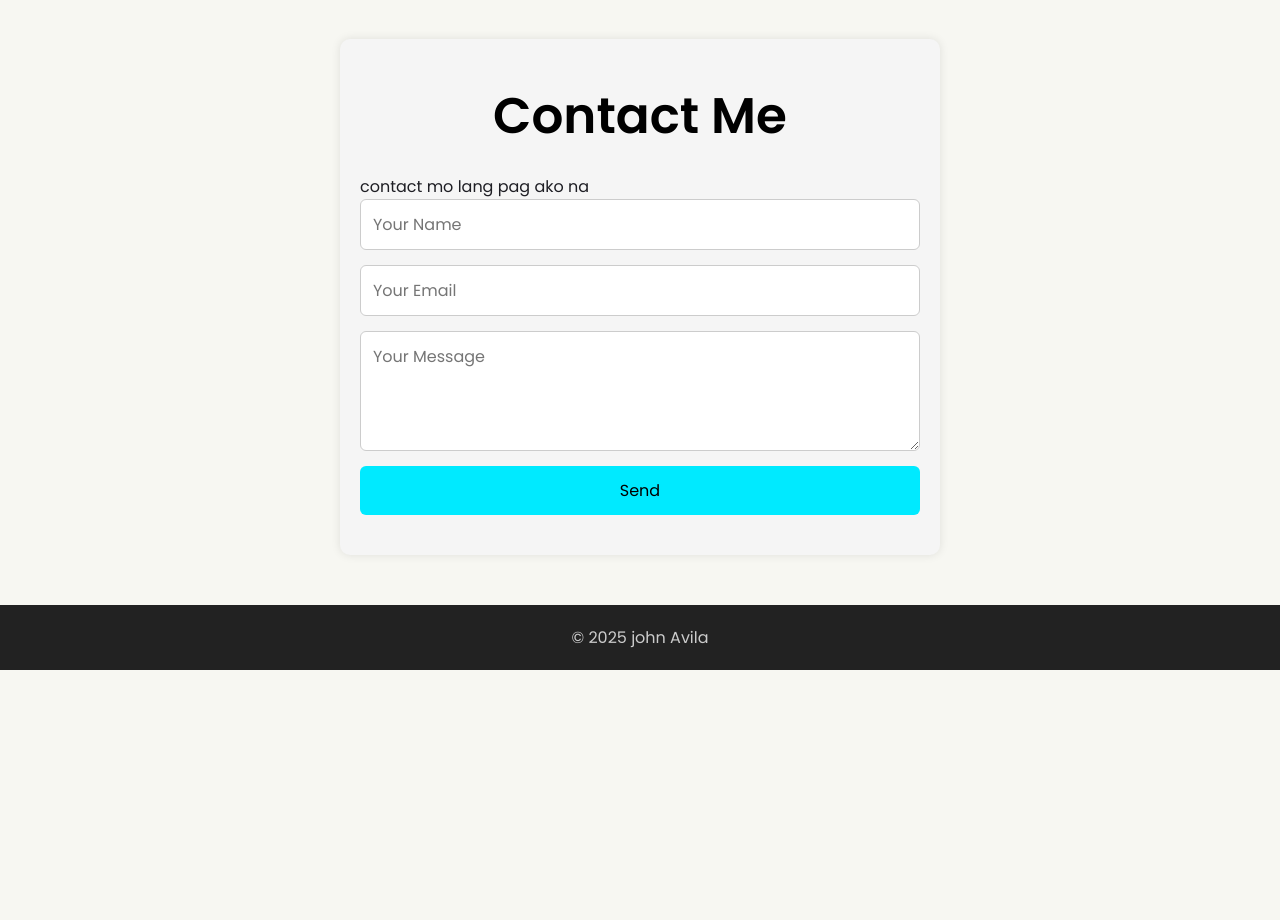
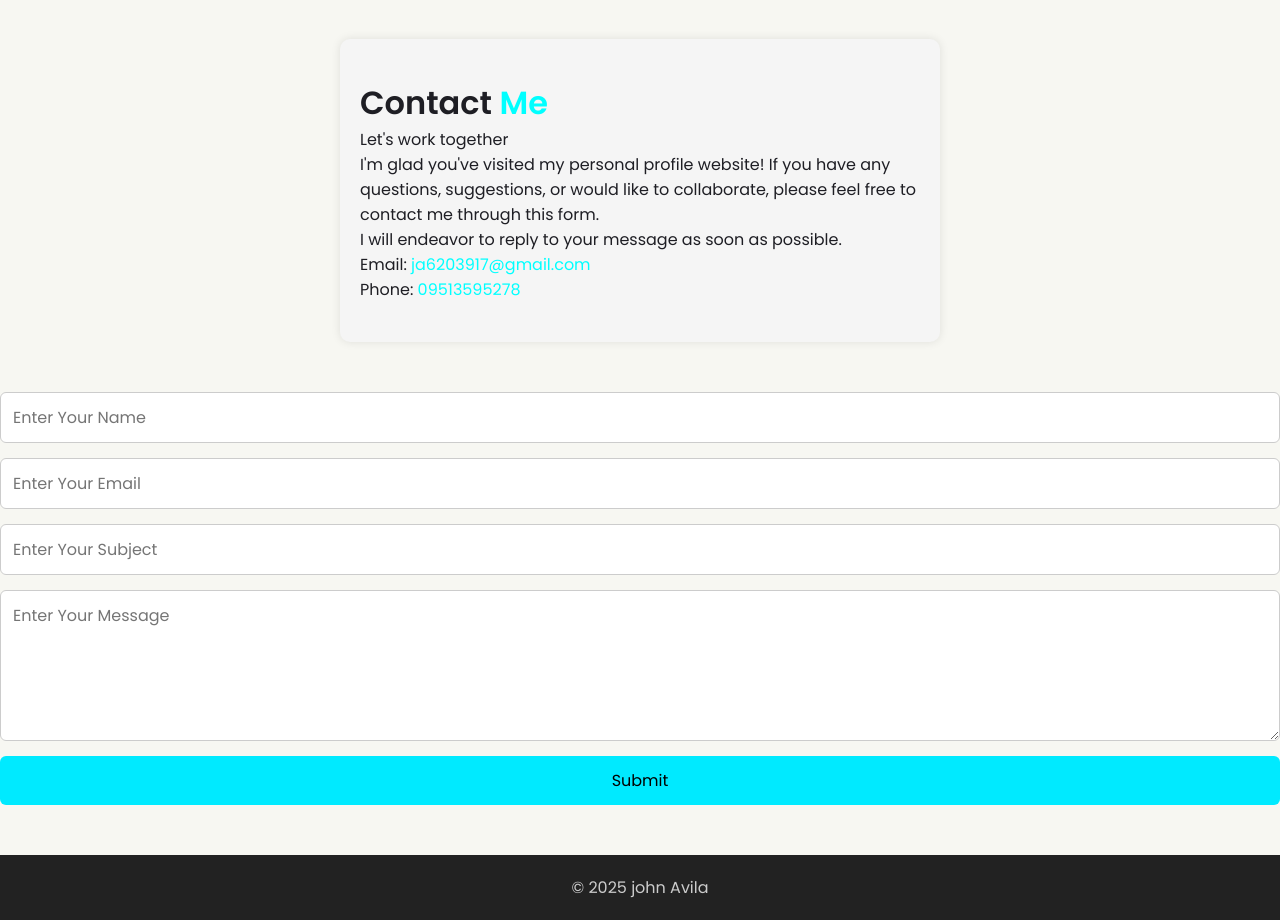
Before and after one commit to johnavila360/Avila.web, a plain HTML site: page index.html in a window 1280 px wide. Shown: the part 2000-2920 px from the top of the page. Before the commit the page ends 2670 px from the top, so only its background shows below. Drawn offline with Linux system fonts and the light colour scheme.

Commit message:
Update index.html

```diff
--- a/index.html
+++ b/index.html
@@ -118,18 +118,26 @@
   <div style="background-image: url('mov5.jpg');"></div>
 </div>
   </section>
-  <section id="contact">
-    <h2>Contact Me</h2>
-<p>contact mo lang pag ako na </p>
-    <form id="contactForm">
-      <input type="text" id="name" placeholder="Your Name" required />
-      <input type="email" id="email" placeholder="Your Email" required />
-      <textarea id="message" placeholder="Your Message" required></textarea>
-      <button type="submit">Send</button>
-    </form>
+<div class="container">
+    <div class="contact-info"id="contact">
+      <h1>Contact <span style="color: cyan;">Me</span></h1>
+      <p>Let's work together</p>
+      <p>I'm glad you've visited my personal profile website! If you have any questions, suggestions, or would like to collaborate, please feel free to contact me through this form.</p>
+      <p>I will endeavor to reply to your message as soon as possible.</p>
+      <p>Email: <a href="ja6203917@gmail.com" style="color: cyan;">ja6203917@gmail.com</a></p>
+      <p>Phone: <span style="color: cyan;">09513595278</span></p>
     </div>
-   </div>
-  </section>
+
+    <div class="contact-form">
+      <form id="contactForm" novalidate>
+        <input type="text" placeholder="Enter Your Name" name="Name" required autocomplete="name" />
+        <input type="email" placeholder="Enter Your Email" name="email" required autocomplete="email" />
+        <input type="text" placeholder="Enter Your Subject" name="subject" required autocomplete="off" />
+        <textarea placeholder="Enter Your Message" name="message" rows="5" required></textarea>
+        <button type="submit">Submit</button>
+      </form>
+    </div>
+  </div>
 
  <footer>
     <p>&copy; 2025 john Avila</p>
```
